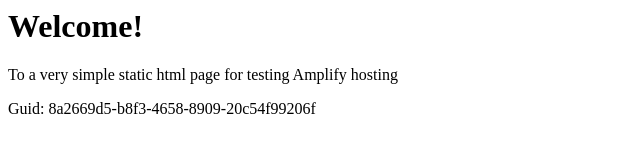
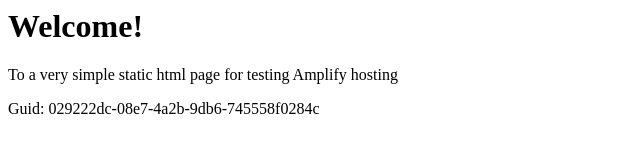
Before and after one commit to aws-aemilia-pdx/Github-PR-Commit-Integration-Test-DoNotTouch-GitHubWebhookPushCanaryTest-v1-prod-us-west-2, a website: page src/index.html in a window 1280 px wide. Shown: the full height of the page, 0-640 px from the left. Drawn offline with Linux system fonts and the light colour scheme.

Commit message:
commit from integ tests

```diff
--- a/src/index.html
+++ b/src/index.html
@@ -12,6 +12,6 @@
 <body>
     <h1>Welcome!</h1>
     <p>To a very simple static html page for testing Amplify hosting</p>
-    <p>Guid: 8a2669d5-b8f3-4658-8909-20c54f99206f</p></body>
+    <p>Guid: 029222dc-08e7-4a2b-9db6-745558f0284c</p></body>
 
 </html>
```
